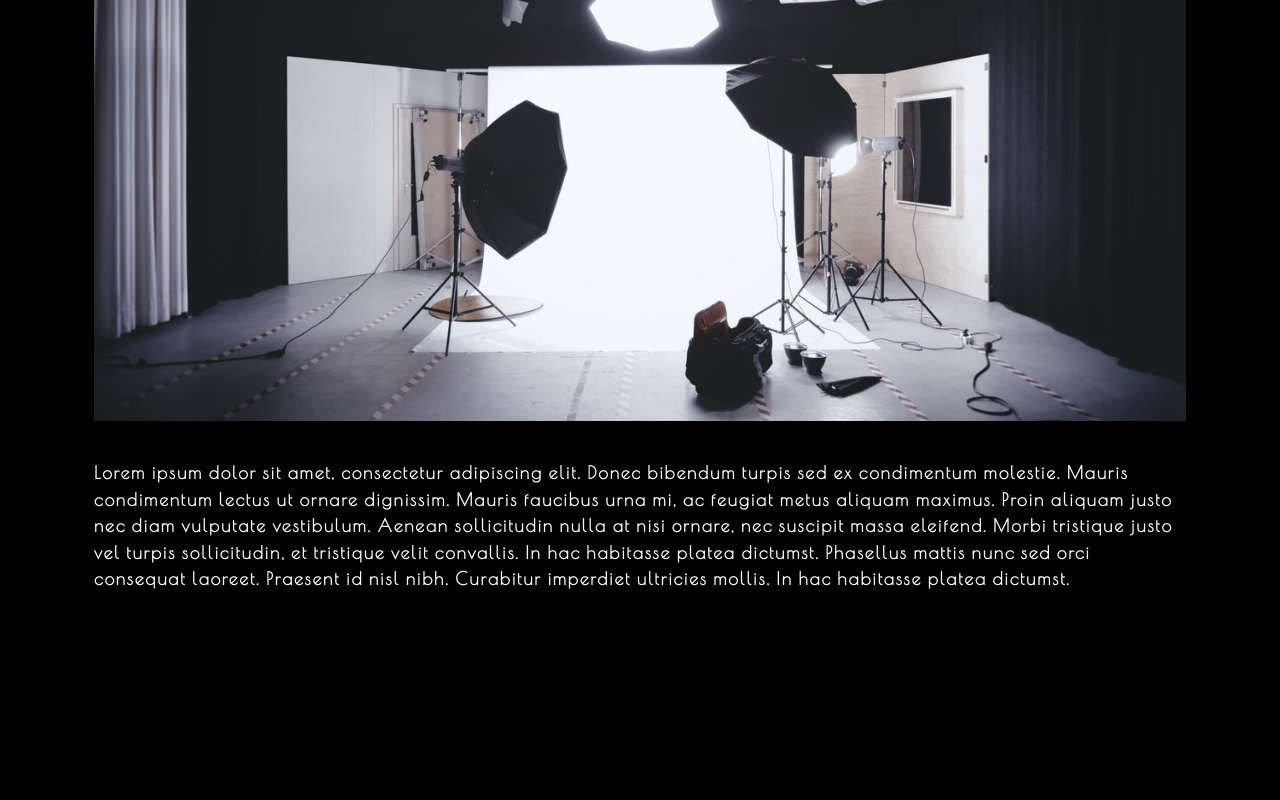
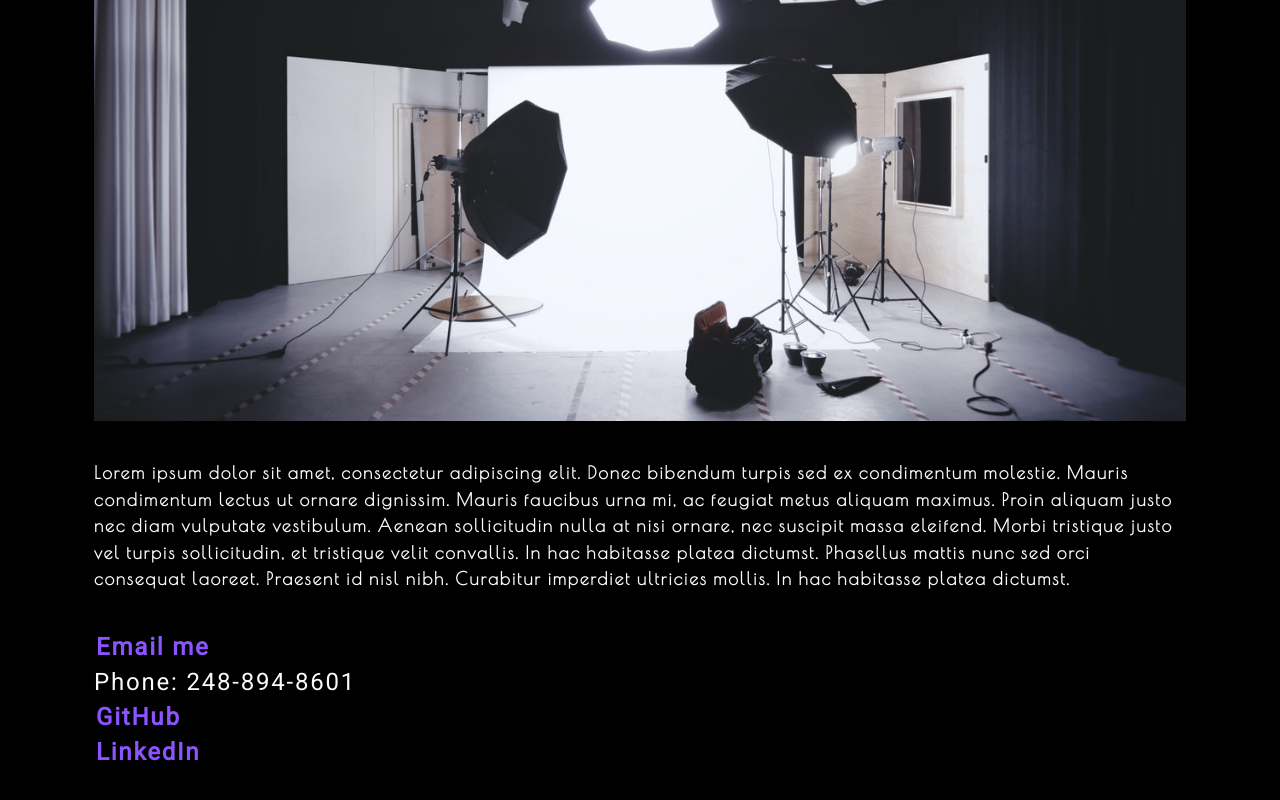
Before and after one commit to Cbracewell30/Chris-React-Portfolio, a React (Create React App) app: page / in a window 1280 px wide. Shown: the part 411-1211 px from the top of the page. Before the commit the page ends 1093 px from the top, so only its background shows below. Built offline with nearby package versions, Linux system fonts and the light colour scheme.

Commit message:
Adding footer

```diff
--- a/public/index.html
+++ b/public/index.html
@@ -4,7 +4,7 @@
     <meta charset="utf-8" />
     <link rel="icon" href="%PUBLIC_URL%/favicon.ico" />
     <meta name="viewport" content="width=device-width, initial-scale=1" />
-    <meta name="theme-color" content="#000000" />
+    <meta name="theme-color" content="#000004" />
     <meta name="description" content="Web site created using create-react-app" />
     <link rel="apple-touch-icon" href="%PUBLIC_URL%/logo192.png" />
     <!--
--- a/src/App.js
+++ b/src/App.js
@@ -4,6 +4,7 @@ import About from "./components/About";
 import ContactForm from "./components/Contact";
 import Resume from "./components/Resume";
 import Portfolio from "./components/Portfolio";
+import Footer from "./components/Footer";
 
 function App() {
   const [contactSelected, setContactSelected] = useState(false);
@@ -25,20 +26,27 @@ function App() {
         {contactSelected && (
           <>
             <ContactForm></ContactForm>
+            <Footer></Footer>
           </>
         )}
         {resumeSelected && (
           <>
             <Resume></Resume>
+            <Footer></Footer>
           </>
         )}
         {portfolioSelected && (
           <>
             <Portfolio> </Portfolio>
+            <Footer></Footer>
           </>
         )}
         {!contactSelected && !resumeSelected && !portfolioSelected && (
-          <About></About>
+          <>
+            {" "}
+            <About></About>
+            <Footer></Footer>
+          </>
         )}
       </main>
     </div>
--- /dev/null
+++ b/src/components/Footer/index.js
@@ -0,0 +1,22 @@
+import React from "react";
+
+function Footer() {
+  return (
+    <footer>
+      <h4>
+        <a href="mailto:Chrisbracewell35@gmail.com">Email me</a>
+      </h4>
+      <h4> Phone: 248-894-8601</h4>
+      <h4>
+        <a href="https://github.com/Cbracewell30"> GitHub </a>
+      </h4>
+      <h4>
+        <a href="https://www.linkedin.com/in/christopher-bracewell/">
+          LinkedIn
+        </a>
+      </h4>
+    </footer>
+  );
+}
+
+export default Footer;
--- a/src/components/Modal/index.js
+++ b/src/components/Modal/index.js
@@ -1,8 +1,7 @@
 import React from "react";
 
 const Modal = ({ onClose, currentPhoto }) => {
-  const { name, description, category, index, link, github, imgid } =
-    currentPhoto;
+  const { name, description, link, github, imgid } = currentPhoto;
 
   return (
     <div className="modalBackdrop">
--- a/src/components/Portfolio/index.js
+++ b/src/components/Portfolio/index.js
@@ -11,7 +11,7 @@ const PhotoList = ({ category }) => {
       imgid: 0,
       link: "https://cryptic-sea-45670.herokuapp.com/",
       github: "https://github.com/Cbracewell30/Allstar-Sporting-Company",
-      description: "This application is an inventor management system. ",
+      description: "This application is an inventory management system. ",
     },
     {
       name: " NY Best Sellers API",
@@ -66,6 +66,8 @@ const PhotoList = ({ category }) => {
       )}
       <div className="flex-row">
         {photos.map((image, i) => (
+          <>
+            <h1>{image.name}</h1>
             <img
               src={`./assets/apps/${image.imgid}.jpg`}
               alt={image.name}
@@ -73,6 +75,7 @@ const PhotoList = ({ category }) => {
               onClick={() => toggleModal(image, i)}
               key={image.name}
             />
+          </>
         ))}
       </div>
     </div>
```
Lines whose indentation alone changed are shown as unchanged.
